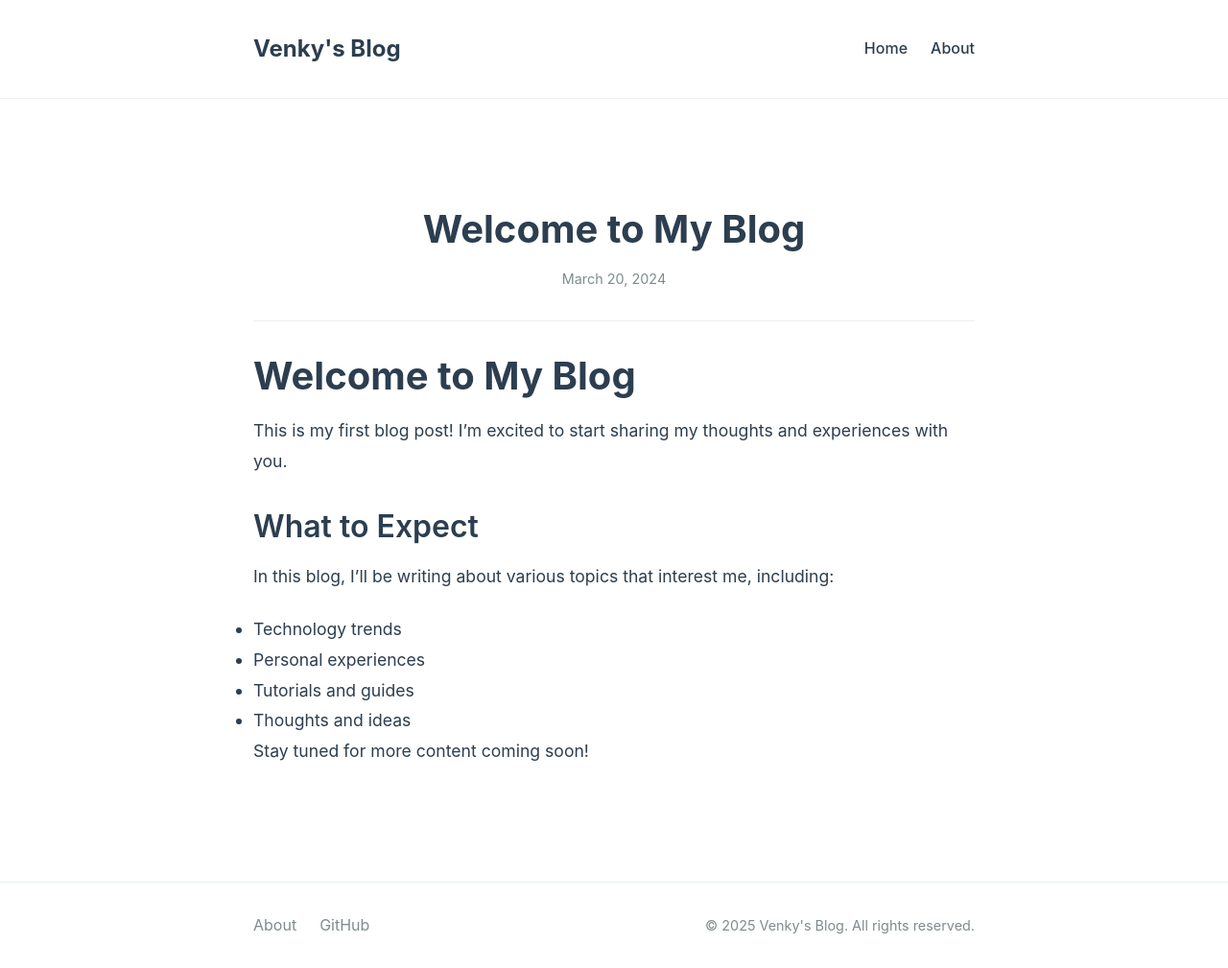
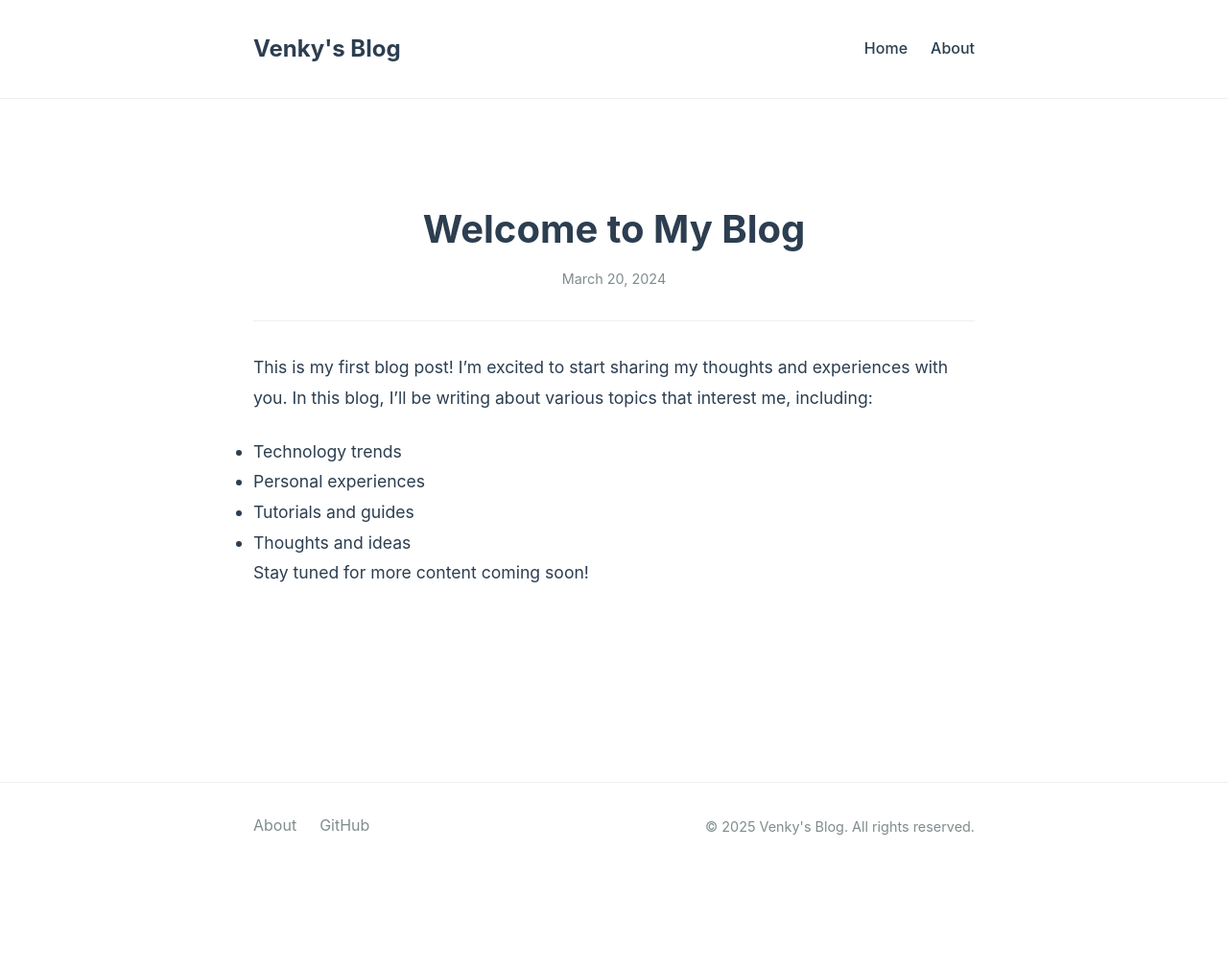
Before and after one commit to venkyr/venkyr.github.io, a Jekyll site: the page built from _posts/2024-03-20-welcome-to-my-blog.md, in a window 1280 px wide. Shown: the whole page at 96% size. Built offline with Jekyll 4.4.1, drawn with Linux system fonts in a browser that asks for light colours; after the commit the page ends 906 px from its top, so only the background shows below that.

Commit message:
Update blog post content

```diff
--- a/_posts/2024-03-20-welcome-to-my-blog.md
+++ b/_posts/2024-03-20-welcome-to-my-blog.md
@@ -4,13 +4,7 @@ title: "Welcome to My Blog"
 date: 2024-03-20
 ---
 
-# Welcome to My Blog
-
-This is my first blog post! I'm excited to start sharing my thoughts and experiences with you.
-
-## What to Expect
-
-In this blog, I'll be writing about various topics that interest me, including:
+This is my first blog post! I'm excited to start sharing my thoughts and experiences with you. In this blog, I'll be writing about various topics that interest me, including:
 
 - Technology trends
 - Personal experiences
```
